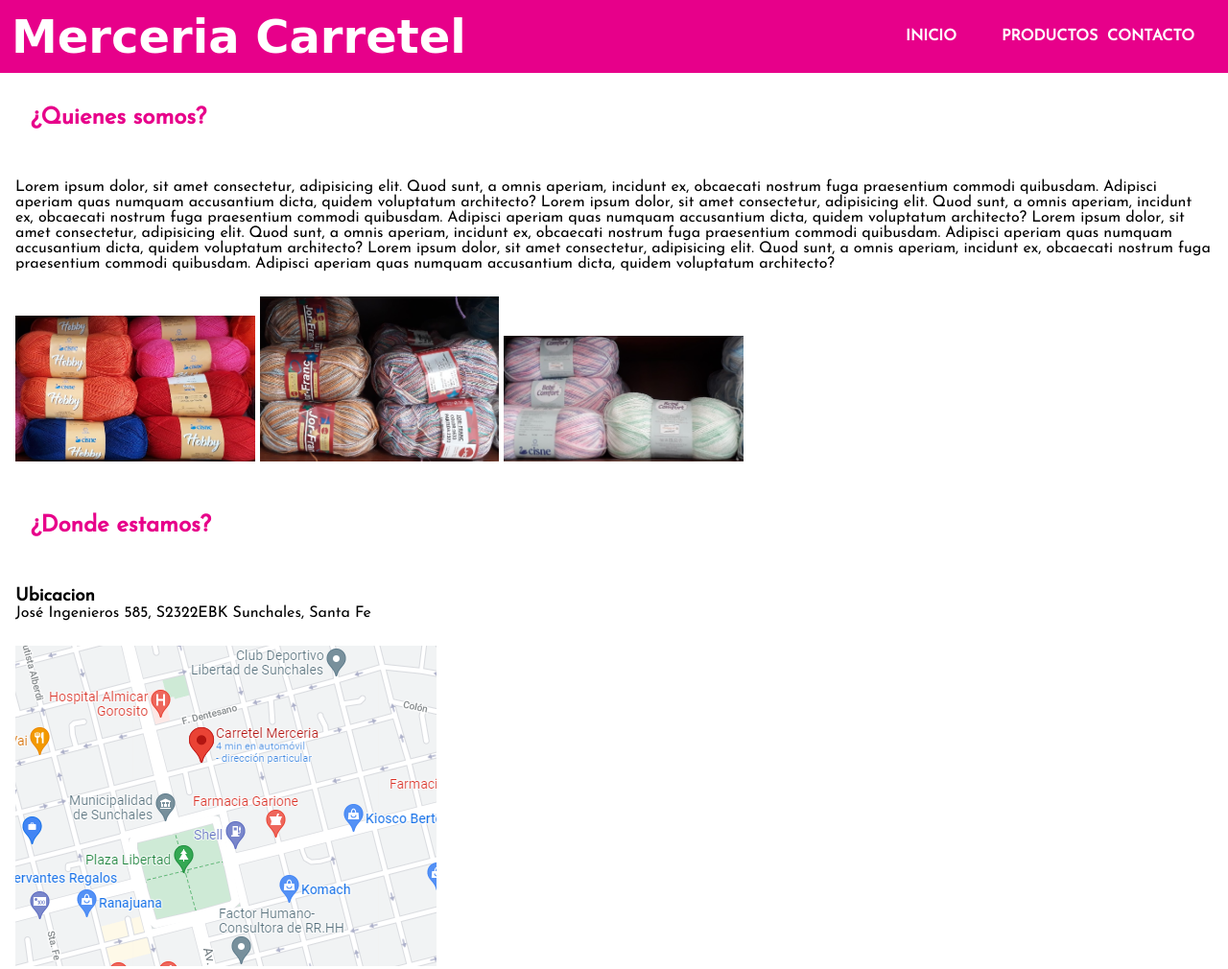
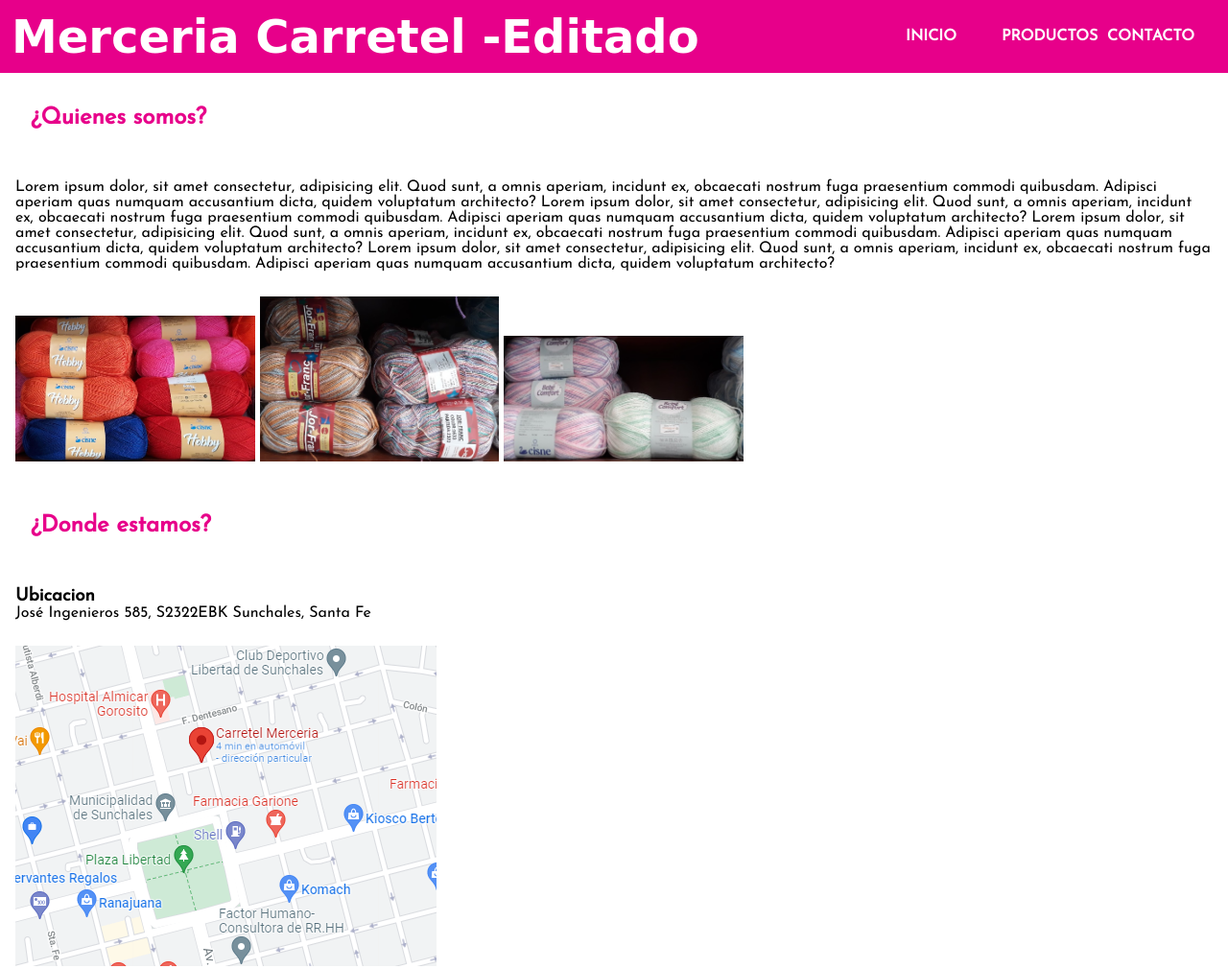
Before and after one commit to catiahernandez/merceria-carretel, a plain HTML site: page index.html in a window 1280 px wide. Shown: the top 1010 px of the page at 96% size. Drawn offline with Linux system fonts and the light colour scheme.

Commit message:
mi segundo commit

```diff
--- a/index.html
+++ b/index.html
@@ -15,7 +15,7 @@
 
 	<header>
 		<nav class="nav">
-			<h1>Merceria Carretel</h1>
+			<h1>Merceria Carretel -Editado </h1>
 			<ul>
 				<li><a href="#">INICIO</a></li>
 				<li><a href="html/Productos.html">PRODUCTOS</a></li>
```
